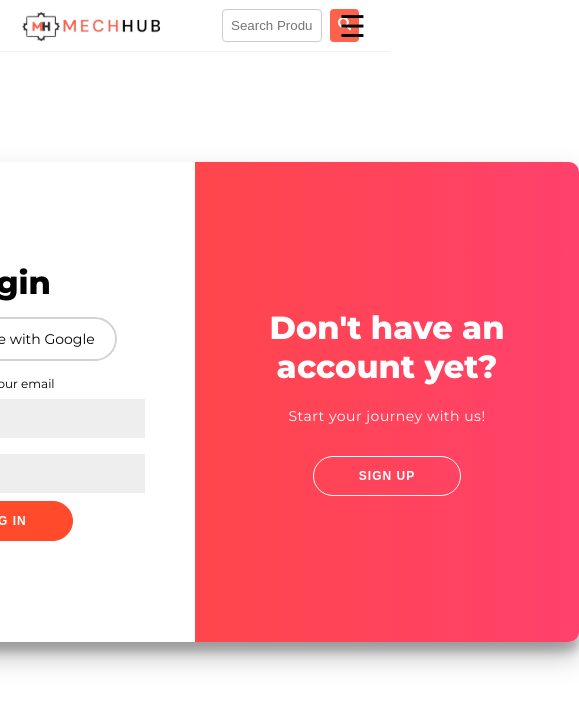
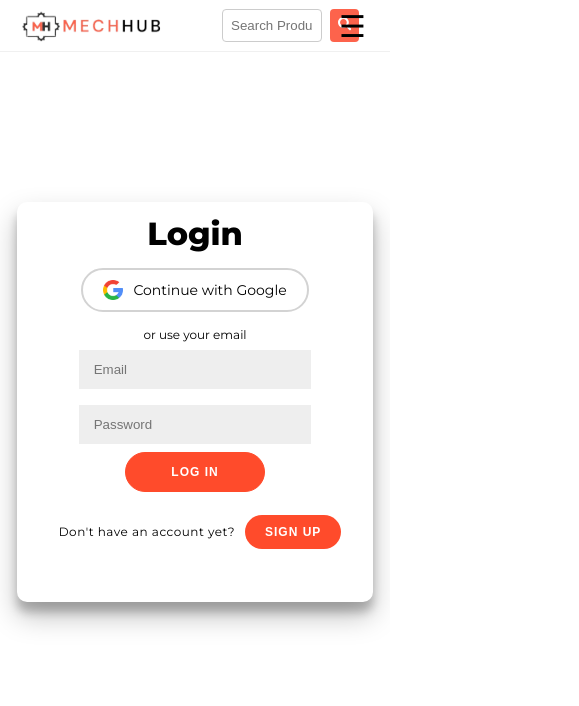
Before and after one commit to feliciahmq/orbital-mechhub, a React (Vite) app: page /account in a window 390 px wide. Shown: the top 706 px of the page, 579 px wide, since content can reach past the window. Built offline with nearby package versions, Linux system fonts and the light colour scheme; no server answers.

Commit message:
made registration page reactive

```diff
--- a/src/pages/registration/LoginSignupForm.css
+++ b/src/pages/registration/LoginSignupForm.css
@@ -245,3 +245,51 @@ body {
 		height: 20px;
 	}
 }
+
+@media screen and (max-width: 768px) {
+	.login-signup-container {
+		.container {
+			padding: 12px;
+			width: 100%;
+			min-height: 400px;
+		}
+	}
+    .form-container {
+        width: 100%;
+        position: relative;
+    }
+    .overlay-container, .overlay, .overlay-panel {
+        display: none;
+    }
+    .container .form-container {
+        position: relative;
+        left: 0;
+        transform: translateX(0);
+        opacity: 1;
+        z-index: 5;
+        width: 100%;
+        animation: none;
+    }
+    .toggle-button-container {
+        display: flex;
+        justify-content: center;
+		align-items: center;
+        margin: 20px;
+    }
+	.toggle-button-container .toggle-text {
+		font-size: 12px;
+		font-weight: 100;
+		margin: 10px;
+	}
+    .toggle-button-container .toggle-button {
+        background-color: #FF4B2B;
+        color: white;
+        border: none;
+        padding: 10px 20px;
+        border-radius: 20px;
+        cursor: pointer;
+        font-size: 12px;
+        font-weight: bold;
+        text-transform: uppercase;
+    }
+}
--- a/src/pages/registration/LoginSignupForm.jsx
+++ b/src/pages/registration/LoginSignupForm.jsx
@@ -1,4 +1,4 @@
-import React, { useState } from 'react';
+import React, { useState, useEffect } from 'react';
 import GoogleLogo from '../../assets/google-logo.png';
 import defaultProfile from '../../assets/defaultProfile.jpg';
 import { useNavigate } from 'react-router-dom';
@@ -14,9 +14,22 @@ import { signInWithGoogle } from './GoogleAuth';
 
 function LoginSignUpForm() {
     const [rightPanelActive, setRightPanelActive] = useState(false);
+    const [isMobile, setIsMobile] = useState(window.innerWidth <= 768);
+    const [showLogin, setShowLogin] = useState(true);
 
     // navigate
     const navigate = useNavigate();
+
+    useEffect(() => {
+        const handleResize = () => {
+            setIsMobile(window.innerWidth <= 768);
+        };
+
+        window.addEventListener('resize', handleResize);
+        return () => {
+            window.removeEventListener('resize', handleResize);
+        };
+    }, []);
 
     // Signup
     const [username, setUsername] = useState("");
@@ -104,14 +117,18 @@ function LoginSignUpForm() {
         }
     };
 
+    const toggleForm = () => {
+        setShowLogin(!showLogin);
+    };
+
     return (
         <div>
             <Header />
             <div className='login-signup-container'>
                 <div className={`container ${rightPanelActive ? 'right-panel-active' : ''}`} id="container">
+                    {!isMobile && (
+                        <>
                             <div className="form-container sign-up-container">
-
-                        {/* Sign up */}
                                 <form onSubmit={handleSignup}>
                                     <h1>Create Account</h1>
                                     <div className="social-container">
@@ -131,8 +148,6 @@ function LoginSignUpForm() {
                                 </form>
                             </div>
                             <div className="form-container log-in-container">
-
-                        {/* Login */}
                                 <form onSubmit={handleLogin}>
                                     <h1>Login</h1>
                                     <div className="social-container">
@@ -146,7 +161,6 @@ function LoginSignUpForm() {
                                         value={loginEmail} onChange={(e) => setLoginEmail(e.target.value)} />
                                     <input type="password" placeholder="Password"
                                         value={loginPassword} onChange={(e) => setLoginPassword(e.target.value)} />
-                            {/* <a href="#">Forgot password</a> */}
                                     <button type="submit">Log in</button>
                                 </form>
                             </div>
@@ -164,6 +178,59 @@ function LoginSignUpForm() {
                                     </div>
                                 </div>
                             </div>
+                        </>
+                    )}
+                    {isMobile && (
+                        <>
+                            {showLogin ? (
+                                <div className="form-container log-in-container">
+                                    <form onSubmit={handleLogin}>
+                                        <h1>Login</h1>
+                                        <div className="social-container">
+                                            <a onClick={signInWithGoogle} className="google-btn">
+                                                <img src={GoogleLogo} alt="google-logo" />
+                                                Continue with Google
+                                            </a>
+                                        </div>
+                                        <span>or use your email</span>
+                                        <input type="email" placeholder="Email"
+                                            value={loginEmail} onChange={(e) => setLoginEmail(e.target.value)} />
+                                        <input type="password" placeholder="Password"
+                                            value={loginPassword} onChange={(e) => setLoginPassword(e.target.value)} />
+                                        <button type="submit">Log in</button>
+                                    </form>
+                                </div>
+                            ) : (
+                                <div className="form-container sign-up-container">
+                                    <form onSubmit={handleSignup}>
+                                        <h1>Create Account</h1>
+                                        <div className="social-container">
+                                            <a onClick={signInWithGoogle} className="google-btn">
+                                                <img src={GoogleLogo} alt="google-logo" />
+                                                Continue with Google
+                                            </a>
+                                        </div>
+                                        <span>or use your email to register</span>
+                                        <input type="text" placeholder="Username"
+                                            value={username} onChange={(e) => setUsername(e.target.value)} required />
+                                        <input type="email" placeholder="Email"
+                                            value={signupEmail} onChange={(e) => setSignupEmail(e.target.value)} required />
+                                        <input type="password" placeholder="Password"
+                                            value={signupPassword} onChange={(e) => setSignupPassword(e.target.value)} required />
+                                        <button type="submit">Sign up</button>
+                                    </form>
+                                </div>
+                            )}
+                            <div className="toggle-button-container">
+                                <p className='toggle-text'>
+                                    {showLogin ? "Don't have an account yet?" : 'Already have an account?'}
+                                </p>
+                                <button className="toggle-button" onClick={toggleForm}>
+                                    {showLogin ? 'Sign Up' : 'Log In'}
+                                </button>
+                            </div>
+                        </>
+                    )}
                 </div>
             </div>
         </div>
```
Lines whose indentation alone changed are shown as unchanged.
